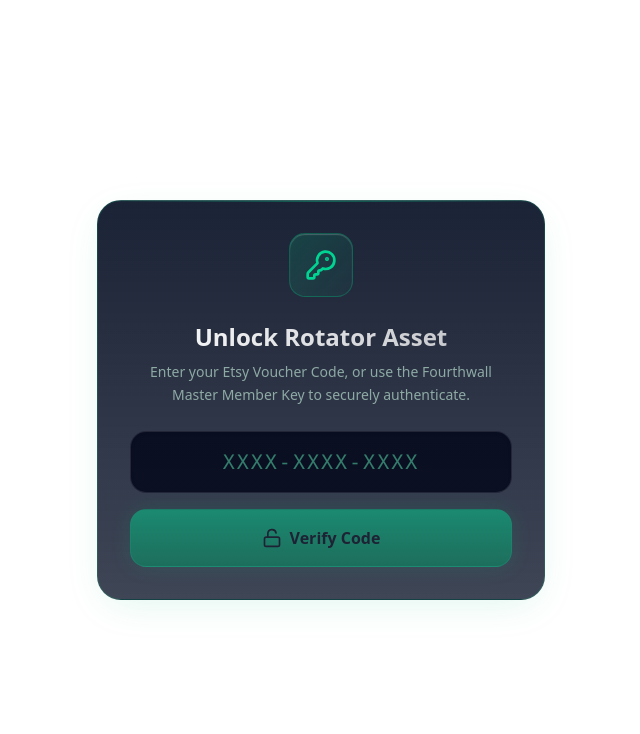
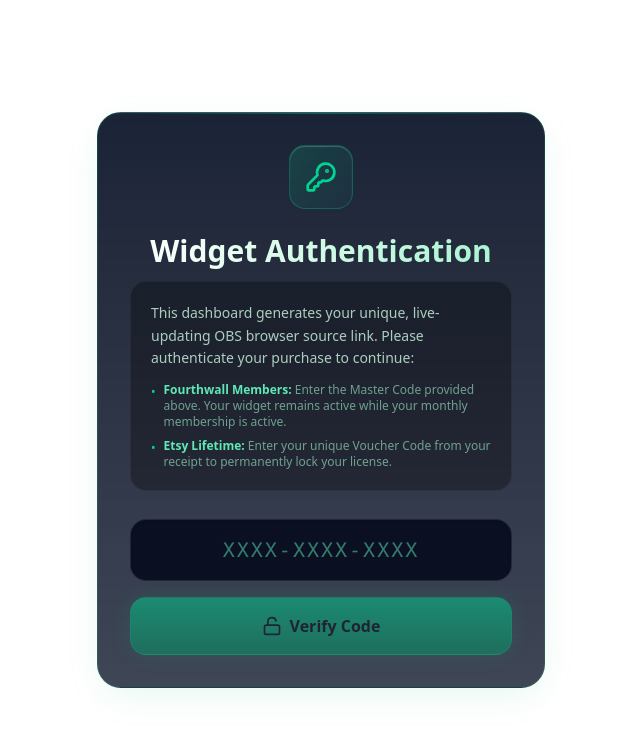
Before and after one commit to SimplyNickish/Animal-Adoption-Rotator, a Next.js app: page /dashboard in a window 1280 px wide. Shown: the top 734 px of the page, without its empty margins (319-959 px from the left). Built offline with nearby package versions, Linux system fonts and the light colour scheme; no server answers.

Commit message:
ui: Refined Dashboard Unlock layout and copy for clearer Etsy vs Fourthwall explainer

```diff
--- a/src/app/dashboard/page.tsx
+++ b/src/app/dashboard/page.tsx
@@ -205,17 +205,35 @@
           <div className="absolute top-0 inset-x-0 h-px bg-gradient-to-r from-transparent via-emerald-400/70 to-transparent opacity-50 group-hover:opacity-100 transition-opacity duration-500"></div>
 
           <div className="relative z-10">
+            <div className="flex justify-center mb-6">
               <motion.div
                 whileHover={{ rotate: 180, scale: 1.1 }}
                 transition={{ duration: 0.5 }}
-              className="mx-auto w-16 h-16 rounded-2xl bg-gradient-to-br from-emerald-500/20 to-emerald-500/5 flex items-center justify-center mb-6 border border-emerald-500/30 shadow-[inset_0_1px_1px_rgba(255,255,255,0.2)]"
+                className="w-16 h-16 rounded-2xl bg-gradient-to-br from-emerald-500/20 to-teal-500/5 flex items-center justify-center border border-emerald-500/30 shadow-[inset_0_1px_1px_rgba(255,255,255,0.2)]"
               >
                 <KeyRound className="w-8 h-8 text-emerald-400" />
               </motion.div>
-            <h2 className="text-2xl font-extrabold mb-2 text-transparent bg-clip-text bg-gradient-to-r from-white to-white/70">Unlock Rotator Asset</h2>
-            <p className="text-emerald-100/60 mb-6 text-sm leading-relaxed font-medium">
-              Enter your Etsy Voucher Code, or use the Fourthwall Master Member Key to securely authenticate.
+            </div>
+
+            <h2 className="text-3xl font-extrabold mb-3 text-transparent bg-clip-text bg-gradient-to-r from-white via-emerald-100 to-emerald-200">
+              Widget Authentication
+            </h2>
+
+            <div className="bg-black/30 border border-white/5 rounded-2xl p-5 mb-7 text-left shadow-inner">
+              <p className="text-emerald-100/80 text-sm leading-relaxed font-medium mb-3">
+                This dashboard generates your unique, live-updating OBS browser source link. Please authenticate your purchase to continue:
               </p>
+              <ul className="text-emerald-200/60 text-xs space-y-2 font-medium">
+                <li className="flex items-start">
+                  <span className="text-emerald-400 mr-2 mt-0.5">•</span>
+                  <span><strong className="text-emerald-300">Fourthwall Members:</strong> Enter the Master Code provided above. Your widget remains active while your monthly membership is active.</span>
+                </li>
+                <li className="flex items-start">
+                  <span className="text-emerald-400 mr-2 mt-0.5">•</span>
+                  <span><strong className="text-emerald-300">Etsy Lifetime:</strong> Enter your unique Voucher Code from your receipt to permanently lock your license.</span>
+                </li>
+              </ul>
+            </div>
 
             <form onSubmit={verifyLicenseContent} className="space-y-4">
               <div className="relative group/input">
```
Lines whose indentation alone changed are shown as unchanged.
